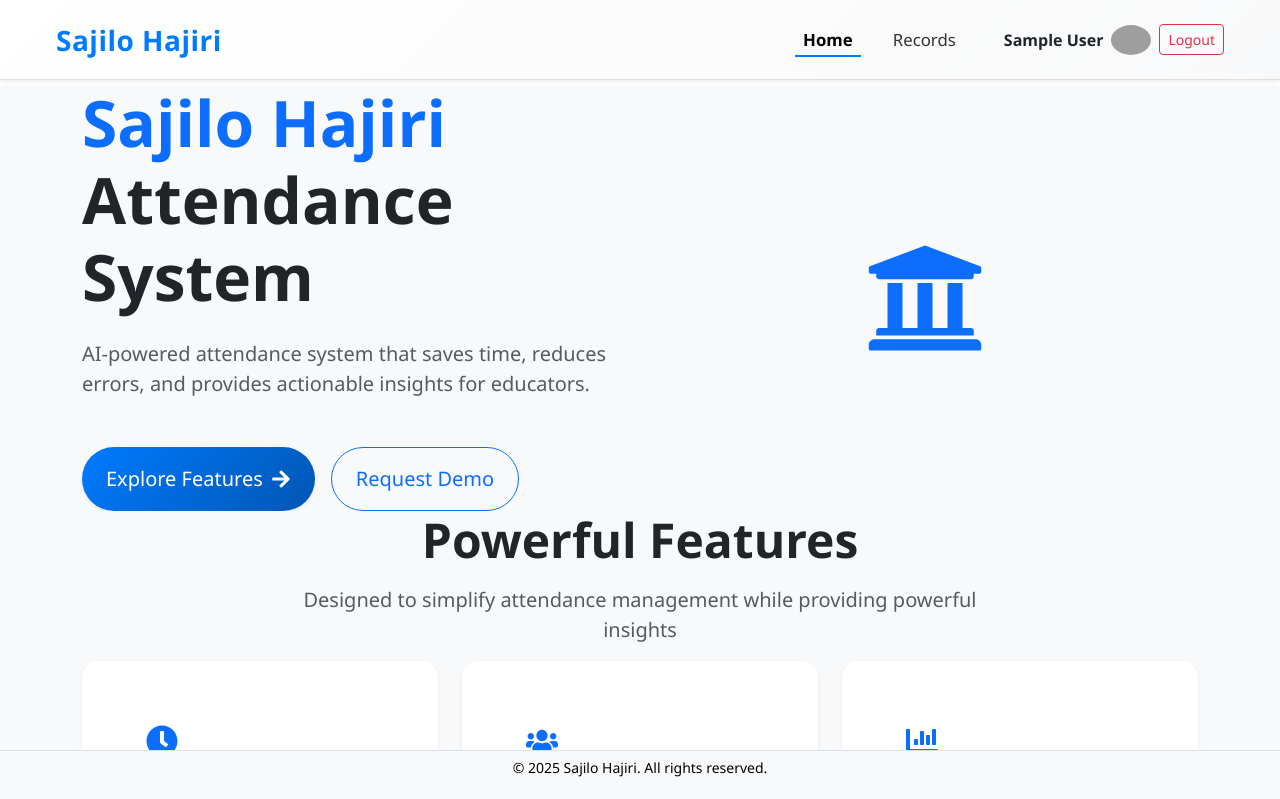
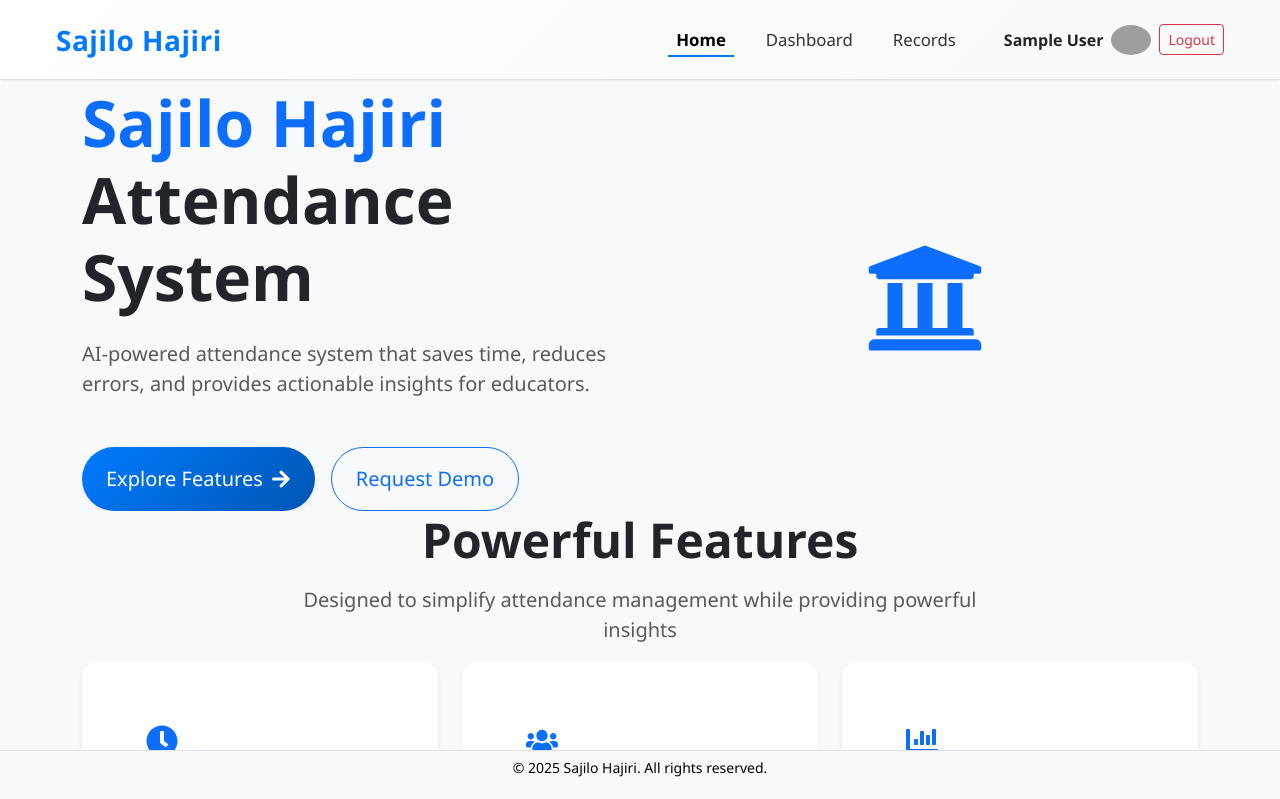
Before and after one commit to NabinPrasadDhungana/Sajilo-Hajiri, a React (Vite) app in the folder frontend/Sajilo-Hajiri/: page / in a window 1280 px wide. Shown: the top 799 px of the page. Built offline with nearby package versions, Linux system fonts and the light colour scheme; no server answers; sample sign-in values are in the browser's storage; grey boxes are pictures that could not be loaded.

Commit message:
Dashboard link added to navbar

```diff
--- a/frontend/Sajilo-Hajiri/src/components/Navbar.jsx
+++ b/frontend/Sajilo-Hajiri/src/components/Navbar.jsx
@@ -28,6 +28,15 @@ const Navbar = ({ currentUser, handleLogout, notifications }) => {
                 Home
               </NavLink>
             </li>
+
+            {/* Dashboard link for any logged-in user */}
+            {currentUser && (
+              <li className="nav-item">
+                <NavLink to="/dashboard" className={({ isActive }) => `nav-link ${isActive ? "active" : ""}`}>
+                  Dashboard
+                </NavLink>
+              </li>
+            )}
 
             {!currentUser ? (
               <>
```
